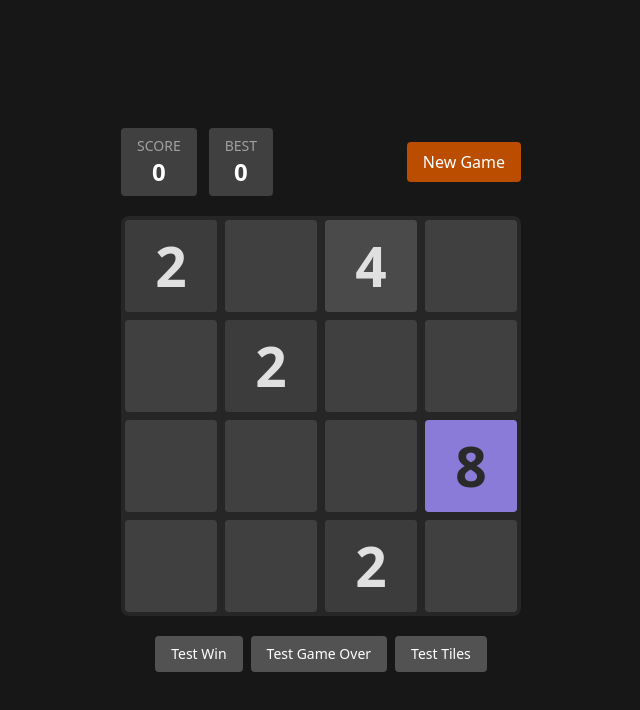
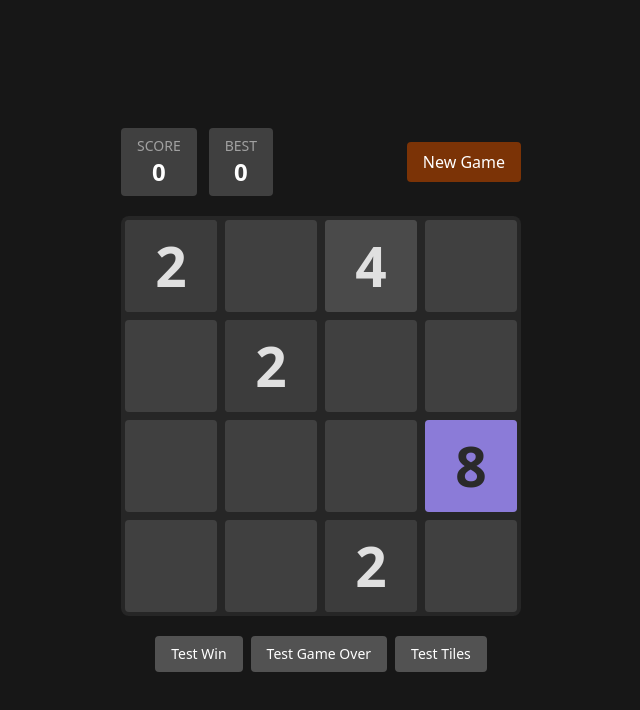
Before and after one commit to jigargosar/react-2048-2025, a React (Vite) app: page / in a window 1280 px wide. Shown: the top 710 px of the page, without its empty margins (319-959 px from the left). Built offline with nearby package versions, Linux system fonts and the light colour scheme.

Commit message:
Update button styles in TileSlideDemo3 for better visual consistency

```diff
--- a/src/TileSlideDemo3.tsx
+++ b/src/TileSlideDemo3.tsx
@@ -377,7 +377,7 @@ function GameOverlay({
                         <button
                             key={button.label}
                             onClick={button.onClick}
-                            className="text-white border-none rounded cursor-pointer py-2.5 px-5 text-lg bg-amber-700"
+                            className="text-white border-none rounded cursor-pointer py-2.5 px-5 text-lg bg-stone-600"
                         >
                             {button.label}
                         </button>
@@ -446,7 +446,7 @@ export function TileSlideDemo3() {
                 </div>
                 <button
                     onClick={resetGame}
-                    className="py-2 px-4 text-base bg-amber-700 text-white rounded cursor-pointer"
+                    className="py-2 px-4 text-base bg-amber-900 text-white rounded cursor-pointer"
                 >
                     New Game
                 </button>
```
